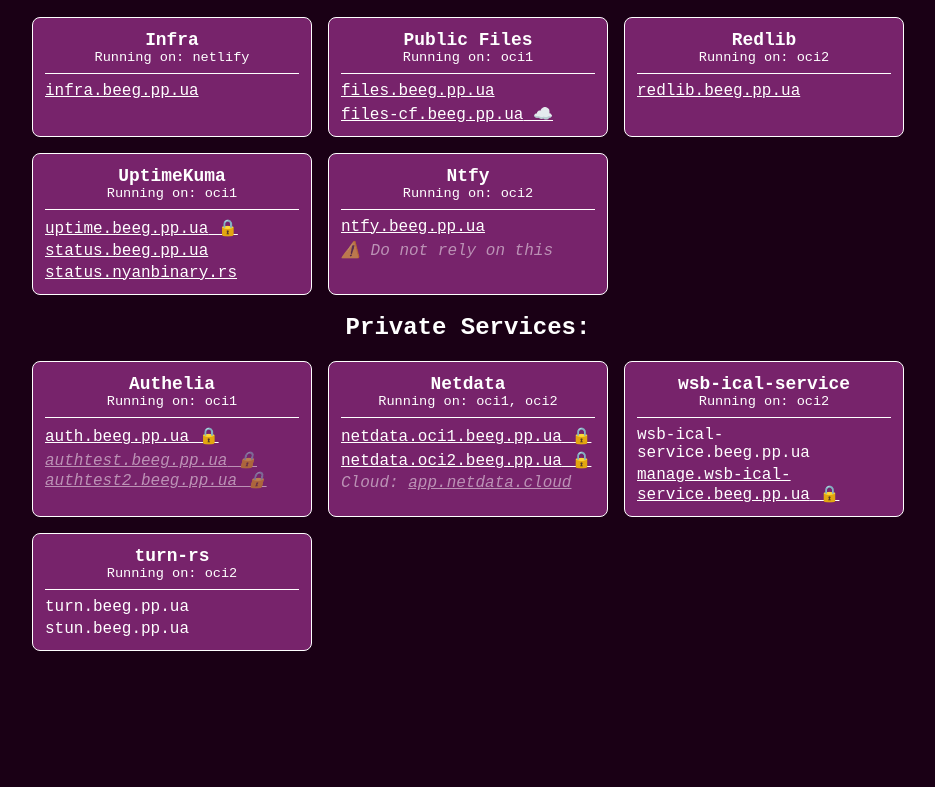
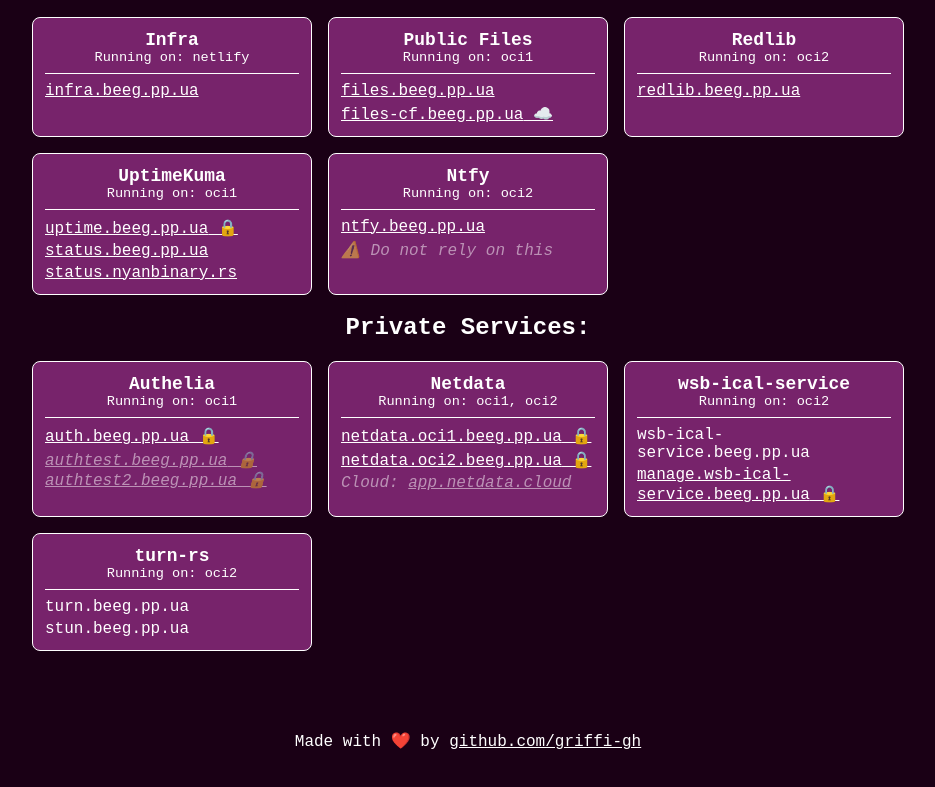
Before and after one commit to girl-pp-ua/beeg-pp-infra, a plain HTML site: page index.html in a window 1280 px wide. Shown: the part 465-1252 px from the top of the page, without its empty margins (172-1107 px from the left). After the commit the page ends 1224 px from the top, so only its background shows below. Drawn offline with Linux system fonts and the light colour scheme.

Commit message:
add footer instead

```diff
--- a/css/style.css
+++ b/css/style.css
@@ -21,10 +21,6 @@ html {
   font-family: monospace;
   font-size: 1rem;
   text-rendering: optimizeSpeed;
-}
-
-body {
-  padding-bottom: 33vh;
 }
 
 /* a {
--- a/index.html
+++ b/index.html
@@ -120,5 +120,8 @@
         <span class="infra-link">stun.beeg.pp.ua</span>
       </div>
     </div>
+    <footer class="text-center" style="margin-top: 5rem;">
+      Made with ❤️ by <a class="infra-link" href="https://github.com/griffi-gh">github.com/griffi-gh</a>
+    </footer>
   </body>
 </html>
```
